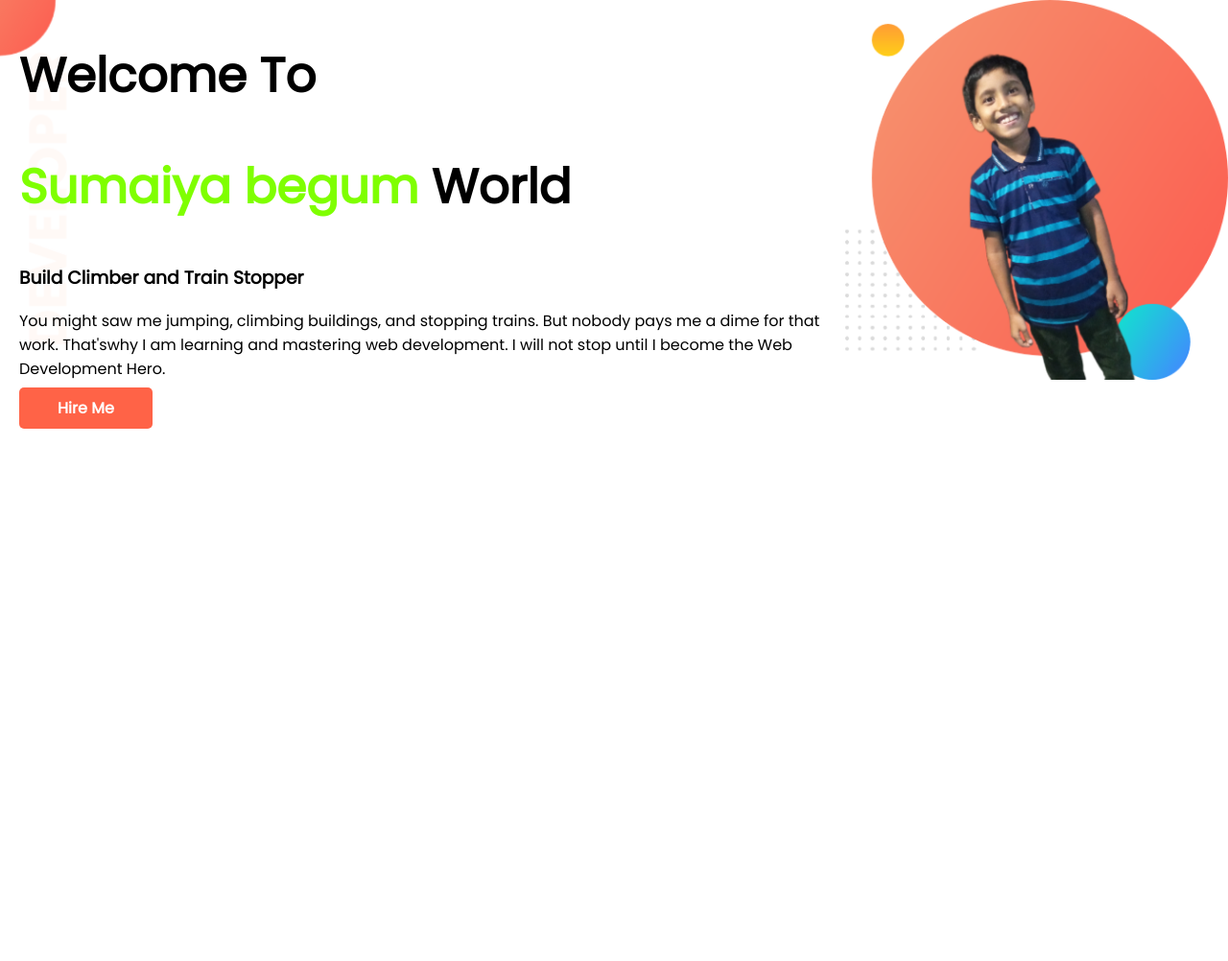
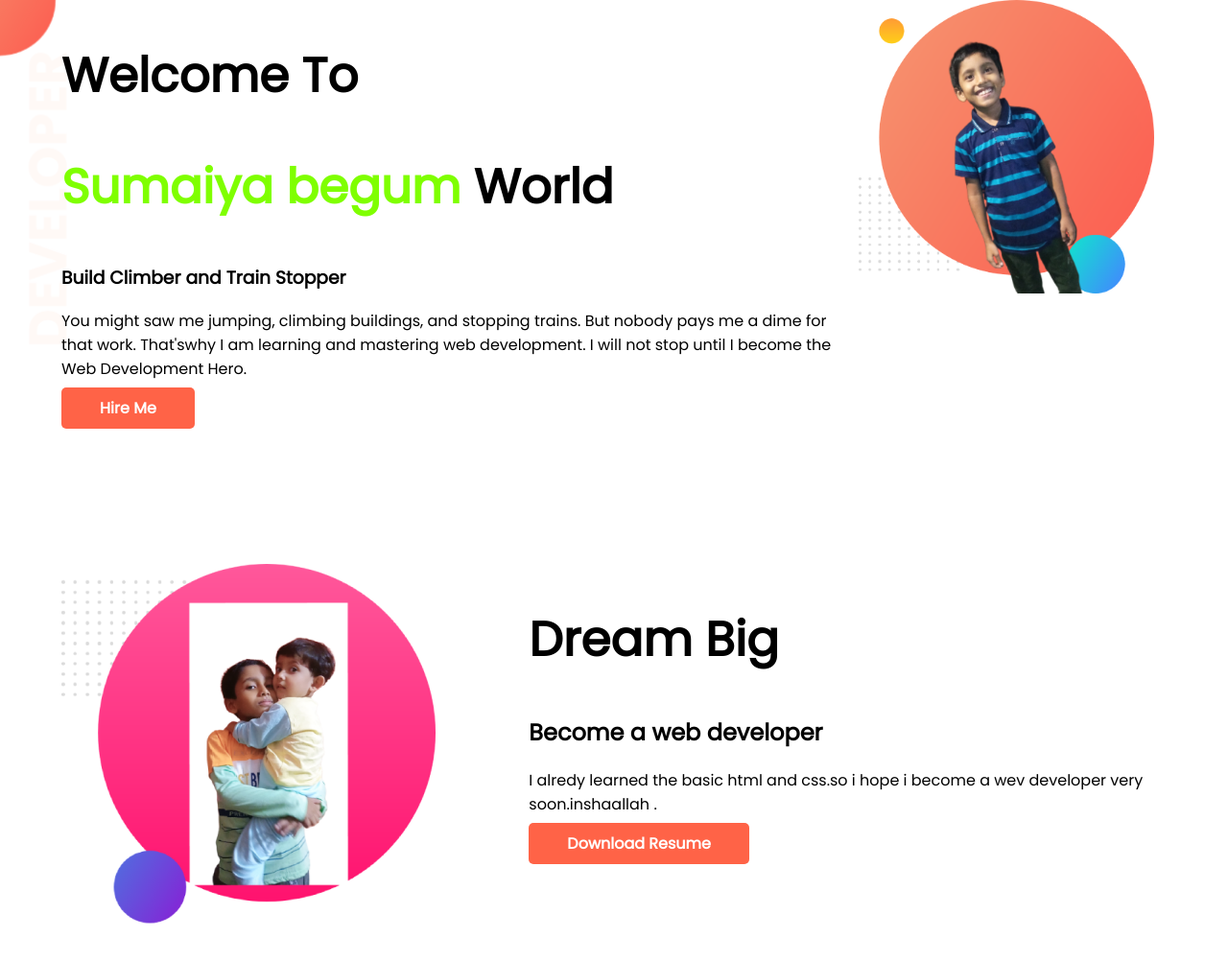
Before and after one commit to SumaiyaBegum22/developer-portfolio, a plain HTML site: page index.html in a window 1280 px wide. Shown: the whole page at 96% size. Before the commit the page ends 800 px from the top, so only its background shows below. Drawn offline with Linux system fonts and the light colour scheme.

Commit message:
dream-big

```diff
--- a/index.html
+++ b/index.html
@@ -24,5 +24,17 @@
  <img src="my-bg.png" alt="shan">
  </div>
  </section>
+ <section class="dream-big">
+    <div  class="half-width">
+        <img src="my-bg2.png" alt="">
+    </div>
+    <div class="half-width">
+        <h1>Dream Big</h1>
+        <h2>Become a web developer</h2>
+        <p>I alredy learned the basic html and css.so i hope i become a wev developer very soon.inshaallah .</p>
+        <a class="link-button" href="">Download Resume</a>
+
+    </div>
+    </section>
 </body
 </html>
--- a/style.css
+++ b/style.css
@@ -12,14 +12,16 @@ h1{
 }
 section{
     display: flex;
-    padding-left: 20px;
+    margin-bottom: 150px;
+    padding-left: 5%;
 }
 .half-width{
     width: 5o%;
+    padding left: 5%;
 
 }
 .half-width img{
-    width: 100%;
+    width: 80%;
 }
 .link-button{
     text-decoration: none;
@@ -33,3 +35,6 @@ section{
     background-image: url(images/top-banner.png);
     background-repeat: no-repeat;
 }
+.dream-big{
+
+}
```
Also changed, not shown: my-bg2.png (added), sarina.jpg (renamed from B612_20211102_174946_178.jpg).
